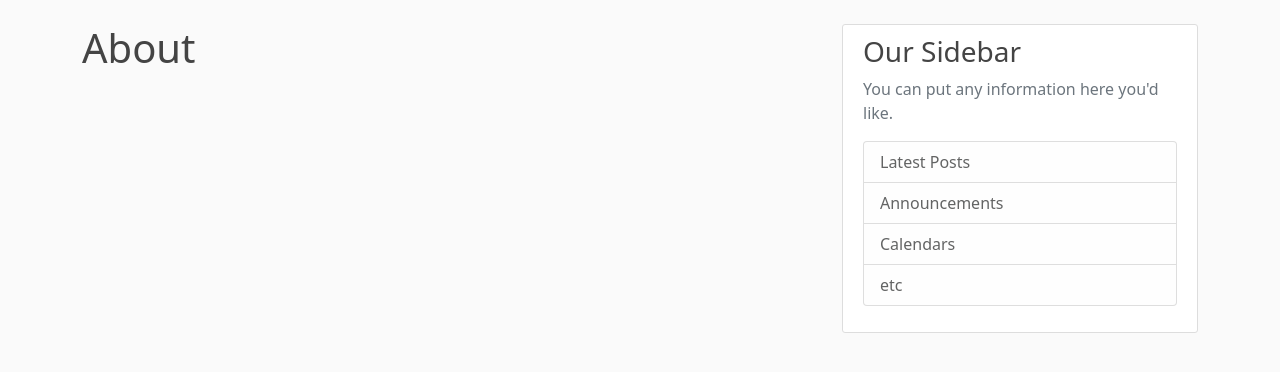
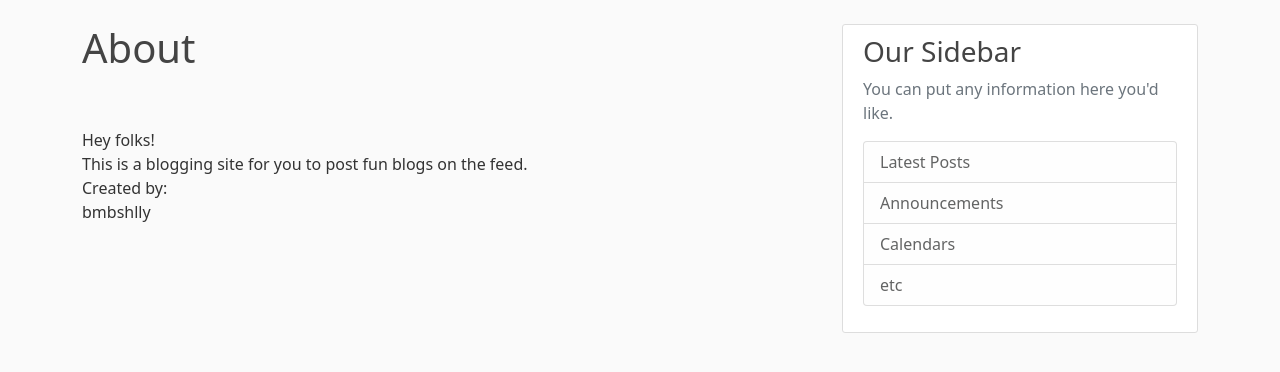
Before and after one commit to bmbshlly/django-blogpost, a Django app: template post/templates/post/about.html in a window 1280 px wide. Shown: the part 56-428 px from the top of the page. Run offline with Django 3.2, Linux system fonts and the light colour scheme; the template is opened without the code that fills it, so the values that code supplies are empty.

Commit message:
Update about.html

```diff
--- a/post/templates/post/about.html
+++ b/post/templates/post/about.html
@@ -1,4 +1,10 @@
 {% extends "post/base.html" %}
 {% block content %}
     <h1>About</h1>
+    <br><br>
+    Hey folks!<br>
+    This is a blogging site for you to post fun blogs on the feed.
+    <br>
+    Created by:<br>
+    bmbshlly
 {% endblock content %}
```
